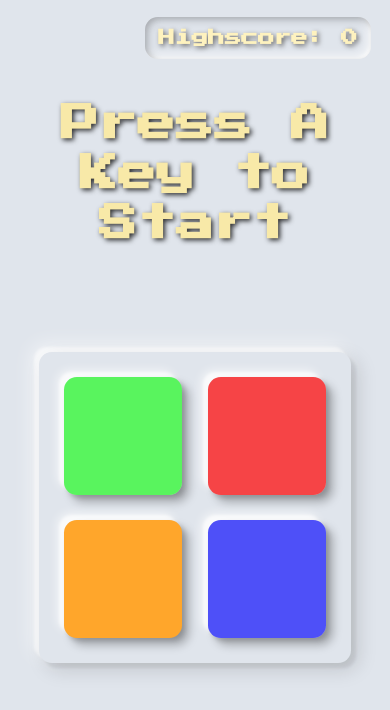
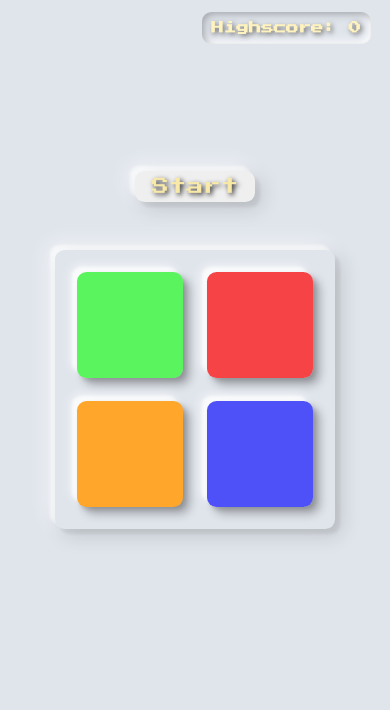
Before and after one commit to Emmanuel-Develops/javascript_simon_game, a plain HTML site: page index.html in a window 390 px wide. Drawn offline with nearby package versions, Linux system fonts and the light colour scheme.

Commit message:
Fixed mobile halfway

```diff
--- a/index.html
+++ b/index.html
@@ -2,13 +2,17 @@
 <html lang="en" dir="ltr">
   <head>
     <meta charset="utf-8" />
+    <meta name="viewport" content="width=device-width, initial-scale=1.0" />
     <title>Simon</title>
     <link rel="stylesheet" href="styles.css" />
     <link href="https://fonts.googleapis.com/css?family=Press+Start+2P" rel="stylesheet" />
   </head>
 
   <body>
-    <h1 id="level-title">Press A Key to Start</h1>
+    <h1 id="level-title">
+      Press Any Key to Start
+      <span><button class="start-btn">Start</button></span>
+    </h1>
     <div class="color-box">
       <div class="row">
         <div type="button" id="green" class="btn green"></div>
--- a/index.js
+++ b/index.js
@@ -115,6 +115,7 @@ let level = 0;
 let highScore = 0;
 let randColorSequence = [];
 let mySequence = [];
+let gameStarted = false;
 
 // get and animate a random color
 function getRandColor() {
@@ -147,9 +148,10 @@ function playSound(sound) {
 $(document).keypress(function () {
   // level = 0 at the start of the code, and set to 0 if the game fails, to try again
   // it's like a loop based on the event listener
-  if (level == 0) {
+  if (!gameStarted) {
     $("h1").text(`Repeat the pattern`);
     gameStart(level);
+    gameStarted = true;
   }
 });
 
@@ -207,6 +209,7 @@ function gameOver() {
     test1.textContent = `Highscore: ${highScore}`;
   }
   level = 0;
+  gameStarted = false;
 }
 
 // Add an HighScore element without html and update it
--- a/styles.css
+++ b/styles.css
@@ -5,7 +5,7 @@
 body {
   text-align: center;
   background: #e0e5ec;
-  width: min(80%, 1200px);
+  width: min(90%, 1000px);
   margin: 0 auto;
 }
 
@@ -13,18 +13,41 @@ body {
   font-family: "Press Start 2P", cursive;
   font-size: 3rem;
   margin: 0;
-  margin-top: max(100px, 10vh);
-  line-height: 1.3;
+  padding: 0;
+  margin-top: max(70px, 10vh);
+  line-height: 1.5;
   color: #f8e9a8;
   text-shadow: 2px 2px 5px rgb(0, 0, 0, 0.8);
+  /* outline: 2px solid green; */
+}
+
+.start-btn {
+  display: block;
+  margin: 0 auto;
+  /* cursor: pointer; */
+  /* outline: 2px solid yellow; */
+  outline: none;
+  border: none;
+  font-family: "Press Start 2P", cursive;
+  color: #f8e9a8;
+  text-shadow: 2px 2px 5px rgb(0, 0, 0, 0.8);
+  font-size: 0.6em;
+  padding: 0.4em 1em;
+  box-shadow: 5px 5px 3px 0px #0001, 7px 7px 20px 0px #0002, -5px -5px 3px 0px #fff9, -7px -7px 20px 0px #fff9;
+  border-radius: 1rem;
+}
+.start-btn:active {
+  animation-name: popout;
+  animation-timing-function: ease-in;
+  animation-duration: 0.5s;
+  animation-fill-mode: forwards;
 }
 
 .color-box {
-  /* width: 80%; */
-  width: min(100%, 500px);
+  width: min(80%, 500px);
   display: flex;
   flex-direction: column;
-  margin: 8rem auto 0;
+  margin: 5rem auto 0;
   /* outline: 2px solid blue; */
   background: #e0e5ec;
   border-radius: 1em;
@@ -77,13 +100,28 @@ body {
 
 .btn:hover {
   transform: translate(0, 0);
-  box-shadow: 3px 3px 5px 0px #0002;
+  /* box-shadow: 3px 3px 5px 0px #0002; */
   /* transition: all 0.2s; */
 }
+
 .btn:active {
   transform: translate(0, 0);
-  box-shadow: inset 5px 5px 5px 0px #0002, inset 4px 4px 10px 0px #0002, inset -3px -3px 5px 0px #fff9, inset -4px -4px 8px 0px #fff9;
-  /* transition: box-shadow 0.1s; */
+  animation-name: popout;
+  animation-timing-function: ease-in;
+  animation-duration: 0.5s;
+  animation-fill-mode: forwards;
+}
+
+@keyframes popout {
+  0% {
+    box-shadow: inset 5px 5px 5px 0px #0002, inset 4px 4px 10px 0px #0002, inset -3px -3px 5px 0px #fff9, inset -4px -4px 8px 0px #fff9;
+  }
+  50% {
+    box-shadow: inset 5px 5px 5px 0px #0002, inset 4px 4px 10px 0px #0002, inset -3px -3px 5px 0px #fff9, inset -4px -4px 8px 0px #fff9;
+  }
+  100% {
+    box-shadow: 3px 3px 4px 0px #0002, 7px 7px 10px 0px #0004, -5px -5px 3px 0px #fff9, -7px -7px 10px 0px #fff9;
+  }
 }
 
 .game-over {
@@ -157,6 +195,12 @@ body {
 
 @media (max-width: 600px) {
   html {
-    font-size: 0.8rem;
+    font-size: 0.6rem;
+  }
+  #level-title {
+    visibility: hidden;
+  }
+  .start-btn {
+    visibility: visible;
   }
 }
```
